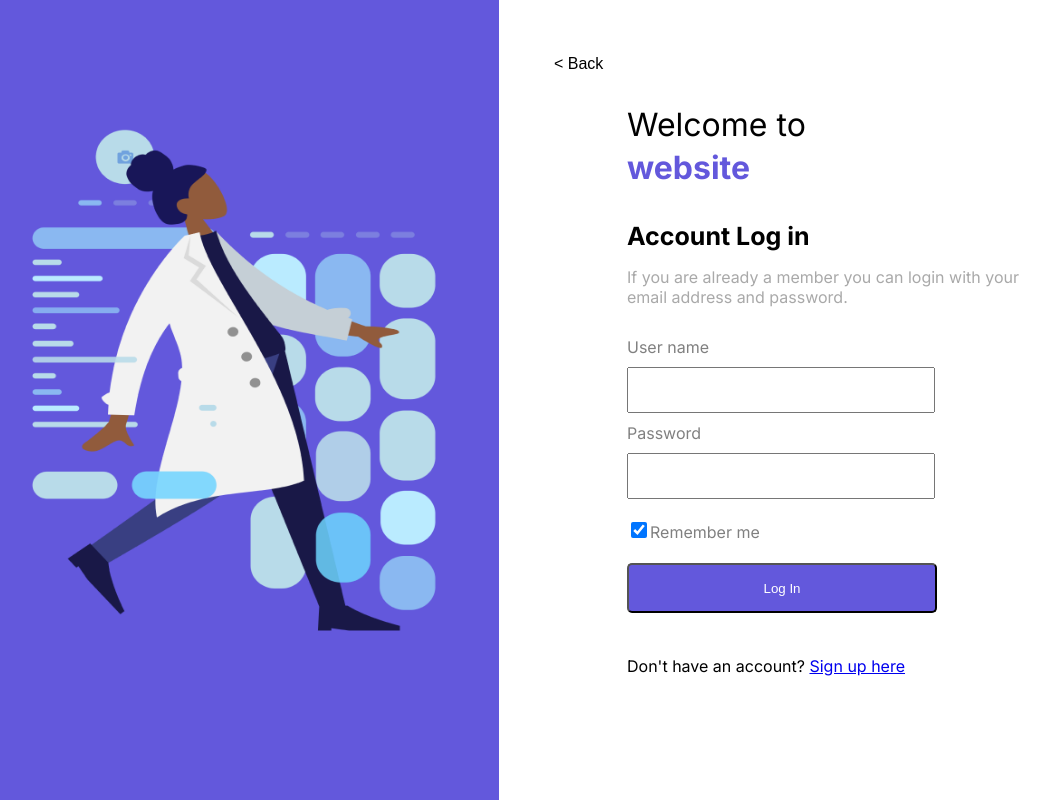
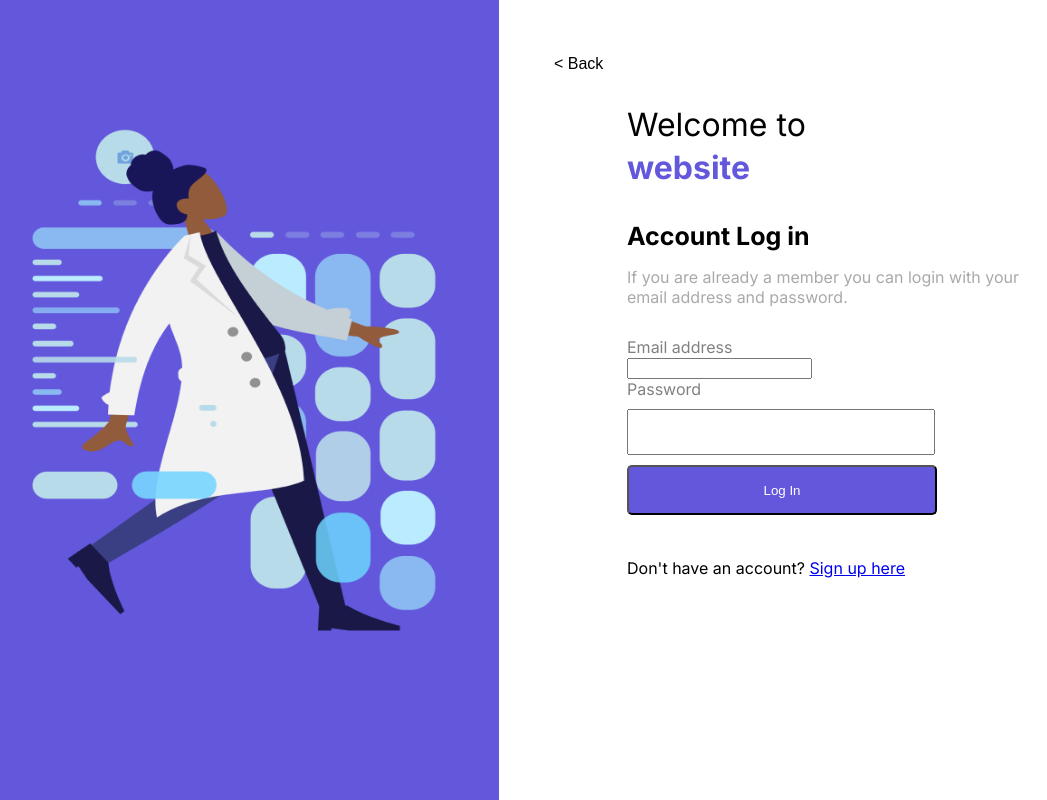
Before and after one commit to Networking-Platform/NetWhiz, a React (Create React App) app: page /login in a window 1280 px wide. Shown: the whole page, without its empty margins (141-1188 px from the left). Built offline with nearby package versions, Linux system fonts and the light colour scheme.

Commit message:
wrote api calls login registration

```diff
--- a/src/Components/LogIn.tsx
+++ b/src/Components/LogIn.tsx
@@ -1,4 +1,5 @@
 import HumaaansWireframe from '../Images/Humaaans Wireframe.png';
+import React, { useState } from 'react';
 import '../Styles/login.modules.css';
 
 interface Props {
@@ -6,6 +7,44 @@ interface Props {
 }
 
 function LogIn({backToHomeHandler}: Props) {
+    const url = 'http://localhost:4000/login';
+
+
+    const [email, setEmail] = useState('');
+    const [password, setPassword] = useState('');
+    const [errorMessage, setErrorMessage] = useState('');
+    const [successMessage, setSuccessMessage] = useState('');
+
+    const handleSubmit = async (event: React.FormEvent<HTMLFormElement>) => {
+        event.preventDefault();
+
+        try {
+            const response = await fetch(url, {
+                method: 'POST',
+                headers: {
+                    'Content-Type': 'application/json'
+                },
+                body: JSON.stringify({ email, password })
+            });
+
+            if (response.ok) {
+                setSuccessMessage('Login successful');
+                // 清空输入框
+                setEmail('');
+                setPassword('');
+            } else if (response.status === 404) {
+                setErrorMessage('User not found');
+            } else if (response.status === 401) {
+                setErrorMessage('Invalid credentials');
+            } else {
+                setErrorMessage('Error connecting to server');
+            }
+        } catch (error) {
+            console.error('Error:', error);
+            setErrorMessage('Error connecting to server');
+        }
+    };
+
     return (
         <div style={{
             margin: 0,
@@ -37,7 +76,7 @@ function LogIn({backToHomeHandler}: Props) {
                         If you are already a member you can login with your email address and password.
                     </div>
 
-                    <div id="username-and-password">
+                    {/* <div id="username-and-password">
                         <form>
                             <label htmlFor="username"> User name</label><br />
                             <input type="text" id="user-name" name="username" /><br />
@@ -49,6 +88,34 @@ function LogIn({backToHomeHandler}: Props) {
                             Remember me <br />
                             <button type="submit" id="login"> Log In </button>
                         </form>
+                    </div> */}
+
+                    <div id="username-and-password">
+                        <form onSubmit={handleSubmit}>
+                            <label htmlFor="username"> Email address</label><br />
+                            <input
+                                type="email"
+                                id="user-email"
+                                name="email"
+                                value={email}
+                                onChange={(e) => setEmail(e.target.value)}
+                                required
+                            /><br />
+
+                            <label htmlFor="password"> Password</label><br />
+                            <input
+                                type="password"
+                                id="password"
+                                name="password"
+                                value={password}
+                                onChange={(e) => setPassword(e.target.value)}
+                                required
+                            /><br />
+
+                            <button type="submit" id="login"> Log In </button>
+                        </form>
+                        {errorMessage && <div>{errorMessage}</div>}
+                        {successMessage && <div>{successMessage}</div>}
                     </div>
                     <div>
                         Don't have an account? <a href="/SignUp">Sign up here</a>
--- a/src/Components/SignUp.tsx
+++ b/src/Components/SignUp.tsx
@@ -1,11 +1,46 @@
 import HumaaansWireframe from '../Images/Humaaans Wireframe.png';
 import '../Styles/SignUp.modules.css';
+import React, { useState } from 'react';
 
 interface Props {
     backToLoginHandler: () => void;
 }
 
 function SignUp({backToLoginHandler}: Props) {
+
+    const url = 'http://localhost:4000/register';
+
+
+    const [email, setEmail] = useState('');
+    const [password, setPassword] = useState('');
+    const [message, setMessage] = useState('');
+
+    const handleSubmit = async (event: React.FormEvent<HTMLFormElement>) => {
+        event.preventDefault();
+
+        try {
+            const response = await fetch('http://localhost:4000/register', {
+                method: 'POST',
+                headers: {
+                    'Content-Type': 'application/json',
+                },
+                body: JSON.stringify({ email, password }),
+            });
+
+            if (response.ok) {
+                // 注册成功
+                setMessage('Registration successful!');
+            } else {
+                // 注册失败
+                const errorMessage = await response.text();
+                setMessage(`Registration failed: ${errorMessage}`);
+            }
+        } catch (error) {
+            // 请求发送失败
+            setMessage('Failed to connect to the server.');
+        }
+    };
+
     return (
         <div style={{
             margin: 0,
@@ -30,7 +65,7 @@ function SignUp({backToLoginHandler}: Props) {
                         Become a member and enjoy pro learning
                     </div>
 
-                    <div id="sign-up-form">
+                    {/* <div id="sign-up-form">
                         <form>
                             <div id="sign-up-fields">
                                 <div id="float-left">
@@ -41,6 +76,7 @@ function SignUp({backToLoginHandler}: Props) {
                                     <label htmlFor="last-name" >Last name</label><br />
                                     <input type="text" className="name" name="last-name"/>
                                 </div>
+
                             </div>
                             <label htmlFor="emailaddress"> Email address</label><br />
                             <input type="text" id="emailaddress" name="email-address"/><br />
@@ -50,7 +86,22 @@ function SignUp({backToLoginHandler}: Props) {
                             <button type="submit" id="submitt"> Submit </button>
 
                         </form>
+                    </div> */}
+
+
+
+
+                    <div id="sign-up-form">
+                        <form onSubmit={handleSubmit}>
+                            <label htmlFor="emailaddress"> Email address</label><br />
+                            <input type="text" id="emailaddress" name="email-address" value={email} onChange={(e) => setEmail(e.target.value)} /><br />
+                            <label htmlFor="pass-word"> password</label><br />
+                            <input type="password" id="pass-word" name="pass-word" value={password} onChange={(e) => setPassword(e.target.value)} /><br />
+
+                            <button type="submit" id="submitt"> Submit </button>
+                        </form>
                     </div>
+                    {message && <div>{message}</div>}
                 </div>
             </div>
         </div>
```
